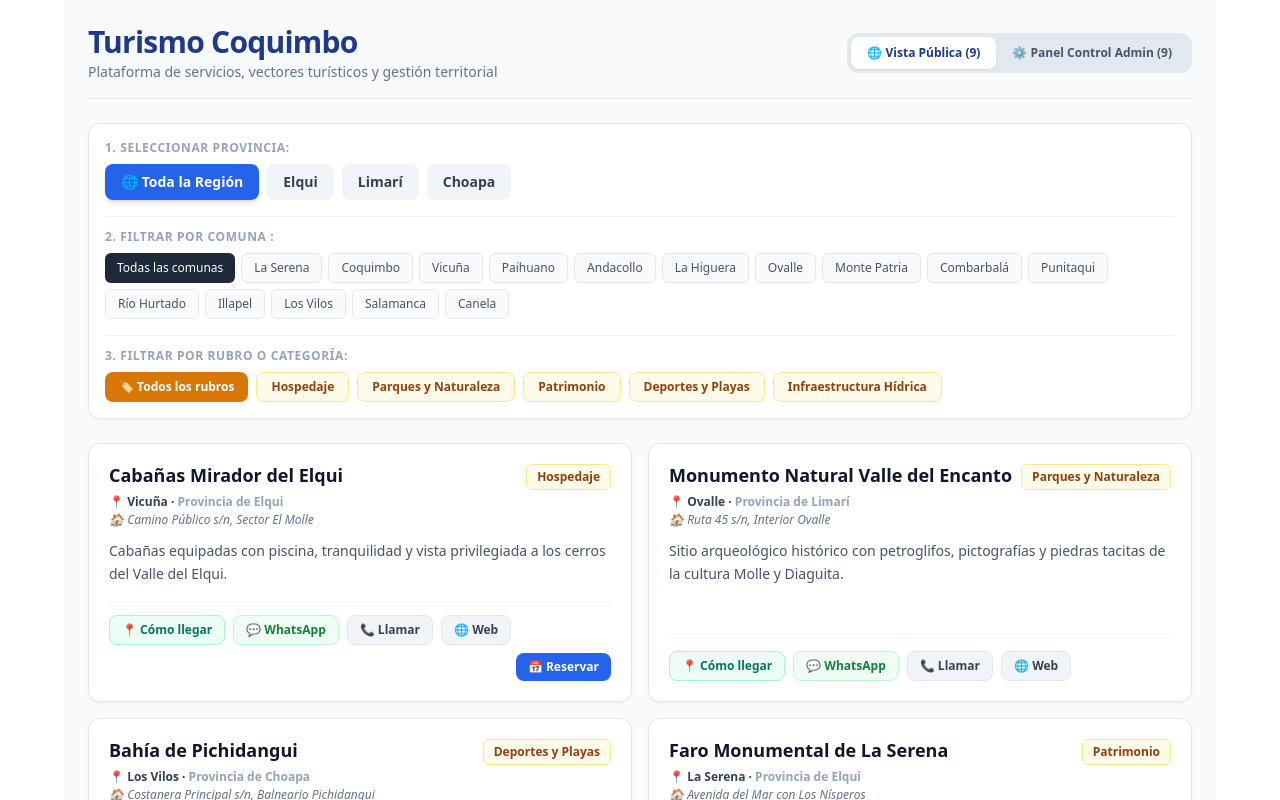
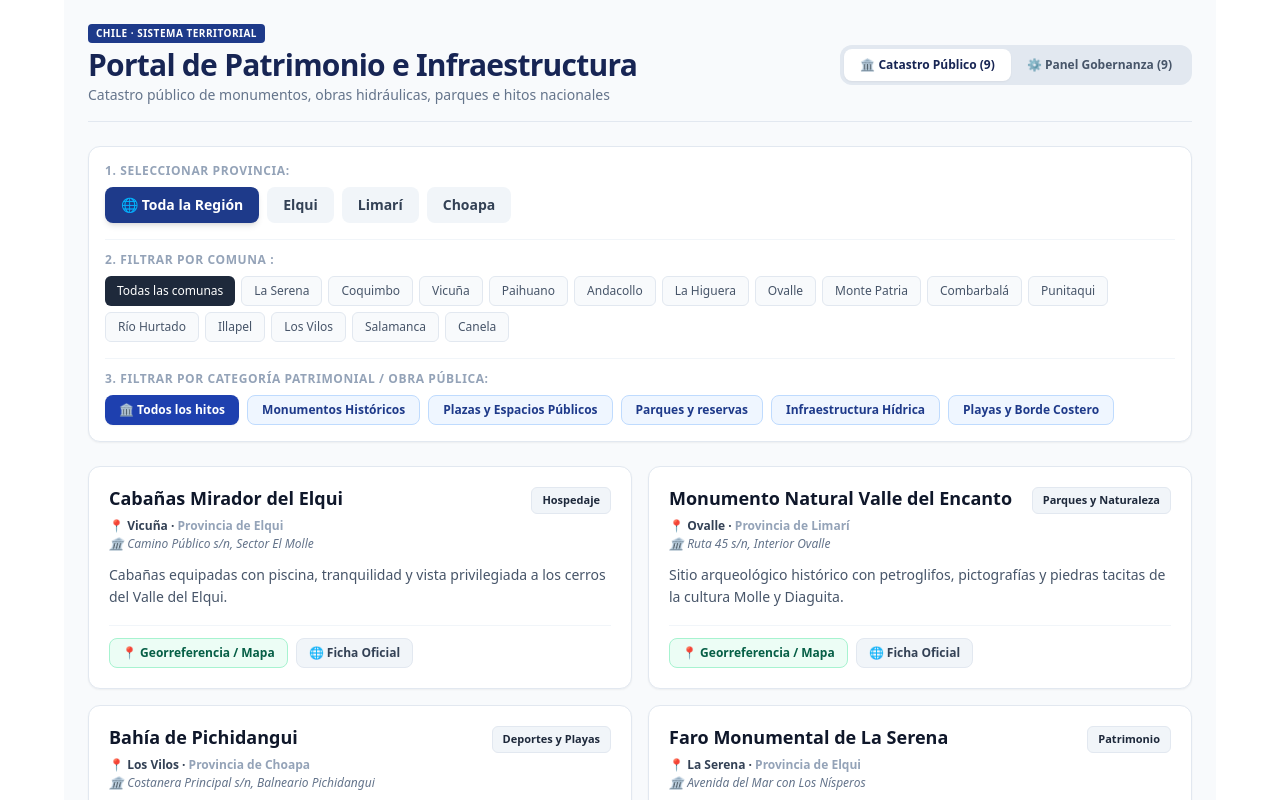
Before and after one commit to m16-10-73/turismo_coquimbo_app, a React (Vite) app: page / in a window 1280 px wide. Shown: the top 800 px of the page. Built offline with nearby package versions, Linux system fonts and the light colour scheme.

Commit message:
Refactor App component for heritage categorization

```diff
--- a/src/App.jsx
+++ b/src/App.jsx
@@ -7,13 +7,14 @@ const ESTRUCTURA_TERRITORIAL = {
   Choapa: ['Illapel', 'Los Vilos', 'Salamanca', 'Canela']
 };
 
-const CATEGORIAS_DISPONIBLES = [
+// Categorías oficiales enfocadas en patrimonio e infraestructura pública
+const CATEGORIAS_PATRIMONIALES = [
   'Todas',
-  'Hospedaje',
-  'Parques y Naturaleza',
-  'Patrimonio',
-  'Deportes y Playas',
-  'Infraestructura Hídrica'
+  'Monumentos Históricos',
+  'Plazas y Espacios Públicos',
+  'Parques y reservas',
+  'Infraestructura Hídrica',
+  'Playas y Borde Costero'
 ];
 
 export default function App() {
@@ -35,7 +36,7 @@ export default function App() {
     direccion: '',
     provincia: 'Elqui',
     comuna: 'La Serena',
-    categoria: 'Hospedaje',
+    categoria: 'Monumentos Históricos',
     descripcion: '',
     telefono: '',
     whatsapp: '',
@@ -72,7 +73,7 @@ export default function App() {
   };
 
   const eliminarPunto = (id) => {
-    if (confirm('¿Estás seguro de eliminar este registro?')) {
+    if (confirm('¿Estás seguro de eliminar este registro público?')) {
       setPuntos((prev) => prev.filter((item) => item.id !== id));
     }
   };
@@ -80,7 +81,7 @@ export default function App() {
   const handleGuardarNuevo = (e) => {
     e.preventDefault();
     if (!nuevoPunto.nombre || !nuevoPunto.descripcion) {
-      alert('Por favor completa al menos el nombre y la descripción.');
+      alert('Por favor completa al menos el nombre y la descripción del hito.');
       return;
     }
 
@@ -98,7 +99,7 @@ export default function App() {
       direccion: '',
       provincia: 'Elqui',
       comuna: 'La Serena',
-      categoria: 'Hospedaje',
+      categoria: 'Monumentos Históricos',
       descripcion: '',
       telefono: '',
       whatsapp: '',
@@ -110,10 +111,10 @@ export default function App() {
       aprobado: true
     });
 
-    alert('¡Prestador ingresado exitosamente!');
+    alert('¡Hito patrimonial registrado exitosamente!');
   };
 
-  // Filtrado vista pública (Provincia + Comuna + Categoria + Visto Bueno)
+  // Filtrado vista pública
   const puntosPublicos = puntos.filter((item) => {
     const esAprobado = item.aprobado === true;
     const coincideProvincia = provinciaSel === 'Todas' || item.provincia === provinciaSel;
@@ -128,12 +129,19 @@ export default function App() {
 
   return (
     <div className="max-w-6xl mx-auto p-4 md:p-6 font-sans bg-slate-50 min-h-screen">
-      {/* Encabezado */}
+      {/* Encabezado Institucional */}
       <header className="mb-6 border-b pb-4 border-slate-200 flex flex-col md:flex-row justify-between items-start md:items-center gap-4">
         <div>
-          <h1 className="text-3xl font-extrabold text-blue-900 tracking-tight">Turismo Coquimbo</h1>
+          <div className="flex items-center gap-2">
+            <span className="bg-blue-900 text-white text-[10px] font-bold px-2 py-0.5 rounded uppercase tracking-wider">
+              Chile · Sistema Territorial
+            </span>
+          </div>
+          <h1 className="text-3xl font-extrabold text-blue-950 tracking-tight mt-1">
+            Portal de Patrimonio e Infraestructura
+          </h1>
           <p className="text-slate-500 text-sm font-medium mt-0.5">
-            Plataforma de servicios, vectores turísticos y gestión territorial
+            Catastro público de monumentos, obras hidráulicas, parques e hitos nacionales
           </p>
         </div>
 
@@ -141,18 +149,18 @@ export default function App() {
           <button
             onClick={() => setVista('publico')}
             className={`px-4 py-2 rounded-lg transition-all ${
-              vista === 'publico' ? 'bg-white text-blue-900 shadow-sm' : 'text-slate-600 hover:text-slate-900'
+              vista === 'publico' ? 'bg-white text-blue-950 shadow-sm' : 'text-slate-600 hover:text-slate-900'
             }`}
           >
-            🌐 Vista Pública ({puntosPublicos.length})
+            🏛️ Catastro Público ({puntosPublicos.length})
           </button>
           <button
             onClick={() => setVista('admin')}
             className={`px-4 py-2 rounded-lg transition-all ${
-              vista === 'admin' ? 'bg-blue-900 text-white shadow-sm' : 'text-slate-600 hover:text-slate-900'
+              vista === 'admin' ? 'bg-blue-950 text-white shadow-sm' : 'text-slate-600 hover:text-slate-900'
             }`}
           >
-            ⚙️ Panel Control Admin ({puntos.length})
+            ⚙️ Panel Gobernanza ({puntos.length})
           </button>
         </div>
       </header>
@@ -160,9 +168,9 @@ export default function App() {
       {/* VISTA PÚBLICA */}
       {vista === 'publico' && (
         <main>
-          {/* Panel de Filtros Tripartito (Provincia > Comuna > Rubro) */}
+          {/* Filtros */}
           <section className="bg-white p-4 rounded-xl shadow-sm border border-slate-200 mb-6 space-y-4">
-            {/* Fila 1: Provincias */}
+            {/* 1. Provincia */}
             <div>
               <span className="text-xs font-bold uppercase tracking-wider text-slate-400 block mb-2">
                 1. Seleccionar Provincia:
@@ -174,7 +182,7 @@ export default function App() {
                     onClick={() => { setProvinciaSel(prov); setComunaSel('Todas'); }}
                     className={`px-4 py-2 rounded-lg text-sm font-semibold transition-all ${
                       provinciaSel === prov
-                        ? 'bg-blue-600 text-white shadow-md'
+                        ? 'bg-blue-900 text-white shadow-md'
                         : 'bg-slate-100 text-slate-700 hover:bg-slate-200'
                     }`}
                   >
@@ -184,7 +192,7 @@ export default function App() {
               </div>
             </div>
 
-            {/* Fila 2: Comunas Dinámicas */}
+            {/* 2. Comunas */}
             <div className="border-t pt-3 border-slate-100">
               <span className="text-xs font-bold uppercase tracking-wider text-slate-400 block mb-2">
                 2. Filtrar por Comuna {provinciaSel !== 'Todas' && `(${provinciaSel})`}:
@@ -216,30 +224,30 @@ export default function App() {
               </div>
             </div>
 
-            {/* Fila 3: Filtro por Rubro / Categoría */}
+            {/* 3. Categorías Patrimoniales */}
             <div className="border-t pt-3 border-slate-100">
               <span className="text-xs font-bold uppercase tracking-wider text-slate-400 block mb-2">
-                3. Filtrar por Rubro o Categoría:
+                3. Filtrar por Categoría Patrimonial / Obra Pública:
               </span>
               <div className="flex flex-wrap gap-2">
-                {CATEGORIAS_DISPONIBLES.map((cat) => (
+                {CATEGORIAS_PATRIMONIALES.map((cat) => (
                   <button
                     key={cat}
                     onClick={() => setCategoriaSel(cat)}
                     className={`px-3.5 py-1.5 rounded-lg text-xs font-semibold transition-all ${
                       categoriaSel === cat
-                        ? 'bg-amber-600 text-white shadow-sm'
-                        : 'bg-amber-50 text-amber-800 hover:bg-amber-100 border border-amber-200'
+                        ? 'bg-blue-800 text-white shadow-sm'
+                        : 'bg-blue-50 text-blue-900 hover:bg-blue-100 border border-blue-200'
                     }`}
                   >
-                    {cat === 'Todas' ? '🏷️ Todos los rubros' : cat}
+                    {cat === 'Todas' ? '🏛️ Todos los hitos' : cat}
                   </button>
                 ))}
               </div>
             </div>
           </section>
 
-          {/* Grid Tarjetas */}
+          {/* Grid de Hitos */}
           <div className="grid grid-cols-1 md:grid-cols-2 gap-4">
             {puntosPublicos.map((item) => {
               let mapUrl = '';
@@ -257,7 +265,7 @@ export default function App() {
                   <div>
                     <div className="flex justify-between items-start mb-1">
                       <h2 className="text-lg font-bold text-slate-900 leading-tight">{item.nombre}</h2>
-                      <span className="text-xs bg-amber-50 text-amber-800 font-semibold px-2.5 py-1 rounded-md border border-amber-200 shrink-0 ml-2">
+                      <span className="text-[11px] bg-slate-100 text-slate-800 font-bold px-2.5 py-1 rounded-md border border-slate-200 shrink-0 ml-2">
                         {item.categoria}
                       </span>
                     </div>
@@ -265,7 +273,7 @@ export default function App() {
                     <div className="text-xs font-medium text-slate-500 mb-3 space-y-0.5">
                       <p className="font-semibold text-slate-700">📍 {item.comuna} · <span className="text-slate-400">Provincia de {item.provincia}</span></p>
                       {item.direccion && (
-                        <p className="text-slate-500 italic">🏠 {item.direccion}</p>
+                        <p className="text-slate-500 italic">🏛️ {item.direccion}</p>
                       )}
                     </div>
 
@@ -273,27 +281,12 @@ export default function App() {
                   </div>
 
                   <div className="pt-3 border-t border-slate-100 flex flex-wrap gap-2 text-xs font-semibold">
-                    <a href={mapUrl} target="_blank" rel="noopener noreferrer" className="bg-emerald-50 text-emerald-700 px-3 py-1.5 rounded-lg border border-emerald-200 hover:bg-emerald-100">
-                      📍 Cómo llegar
+                    <a href={mapUrl} target="_blank" rel="noopener noreferrer" className="bg-emerald-50 text-emerald-800 px-3 py-1.5 rounded-lg border border-emerald-200 hover:bg-emerald-100">
+                      📍 Georreferencia / Mapa
                     </a>
-                    {item.whatsapp && (
-                      <a href={`https://wa.me/${item.whatsapp}`} target="_blank" rel="noopener noreferrer" className="bg-green-50 text-green-700 px-3 py-1.5 rounded-lg border border-green-200 hover:bg-green-100">
-                        💬 WhatsApp
-                      </a>
-                    )}
-                    {item.telefono && (
-                      <a href={`tel:${item.telefono}`} className="bg-slate-100 text-slate-700 px-3 py-1.5 rounded-lg border border-slate-200 hover:bg-slate-200">
-                        📞 Llamar
-                      </a>
-                    )}
                     {item.web && (
                       <a href={item.web} target="_blank" rel="noopener noreferrer" className="bg-slate-100 text-slate-700 px-3 py-1.5 rounded-lg border border-slate-200 hover:bg-slate-200">
-                        🌐 Web
-                      </a>
-                    )}
-                    {item.reservaUrl && (
-                      <a href={item.reservaUrl} target="_blank" rel="noopener noreferrer" className="bg-blue-600 text-white px-3 py-1.5 rounded-lg hover:bg-blue-700 ml-auto">
-                        📅 Reservar
+                        🌐 Ficha Oficial
                       </a>
                     )}
                   </div>
@@ -304,46 +297,46 @@ export default function App() {
         </main>
       )}
 
-      {/* VISTA PANEL DE ADMINISTRACIÓN */}
+      {/* PANEL ADMIN */}
       {vista === 'admin' && (
         <main className="space-y-8">
           <section className="bg-white p-6 rounded-xl shadow-sm border border-slate-200">
-            <h2 className="text-xl font-bold text-slate-900 mb-1">📝 Ingreso Manual de Prestador</h2>
+            <h2 className="text-xl font-bold text-slate-900 mb-1">📝 Ingreso de Hito Patrimonial / Obra Pública</h2>
             <p className="text-xs text-slate-500 mb-6">
-              Registra prestadores sin presencia digital o recolectados en terreno.
+              Catastra monumentos, iglesias, parques, plazas de armas y obras de infraestructura regional.
             </p>
 
             <form onSubmit={handleGuardarNuevo} className="grid grid-cols-1 md:grid-cols-3 gap-4 text-xs font-semibold text-slate-700">
               <div className="md:col-span-2">
-                <label className="block mb-1">Nombre del Prestador / Servicio *</label>
+                <label className="block mb-1">Nombre del Hito o Bien Público *</label>
                 <input
                   type="text"
                   required
-                  placeholder="Ej: Embalse Puclaro"
+                  placeholder="Ej: Plaza de Armas de La Serena"
                   value={nuevoPunto.nombre}
                   onChange={(e) => setNuevoPunto({ ...nuevoPunto, nombre: e.target.value })}
-                  className="w-full p-2.5 border rounded-lg bg-slate-50 border-slate-300 focus:bg-white focus:ring-2 focus:ring-blue-500 outline-none"
+                  className="w-full p-2.5 border rounded-lg bg-slate-50 border-slate-300 outline-none"
                 />
               </div>
 
               <div>
-                <label className="block mb-1">Rubro / Categoría *</label>
+                <label className="block mb-1">Categoría Patrimonial *</label>
                 <select
                   value={nuevoPunto.categoria}
                   onChange={(e) => setNuevoPunto({ ...nuevoPunto, categoria: e.target.value })}
                   className="w-full p-2.5 border rounded-lg bg-slate-50 border-slate-300 outline-none"
                 >
-                  {CATEGORIAS_DISPONIBLES.filter(c => c !== 'Todas').map((cat) => (
+                  {CATEGORIAS_PATRIMONIALES.filter(c => c !== 'Todas').map((cat) => (
                     <option key={cat} value={cat}>{cat}</option>
                   ))}
                 </select>
               </div>
 
               <div className="md:col-span-3">
-                <label className="block mb-1">Dirección / Calle y Número / Referencia Geográfica</label>
+                <label className="block mb-1">Ubicación / Dirección / Referencia Geográfica</label>
                 <input
                   type="text"
-                  placeholder="Ej: Ruta D-41 Km 50"
+                  placeholder="Ej: Calle Prat esquina Los Carrera"
                   value={nuevoPunto.direccion}
                   onChange={(e) => setNuevoPunto({ ...nuevoPunto, direccion: e.target.value })}
                   className="w-full p-2.5 border rounded-lg bg-slate-50 border-slate-300 outline-none"
@@ -381,55 +374,22 @@ export default function App() {
               </div>
 
               <div>
-                <label className="block mb-1">Teléfono Fijo / Móvil</label>
-                <input
-                  type="text"
-                  placeholder="+569..."
-                  value={nuevoPunto.telefono}
-                  onChange={(e) => setNuevoPunto({ ...nuevoPunto, telefono: e.target.value })}
-                  className="w-full p-2.5 border rounded-lg bg-slate-50 border-slate-300 outline-none"
-                />
-              </div>
-
-              <div>
-                <label className="block mb-1">WhatsApp (sin el signo +)</label>
-                <input
-                  type="text"
-                  placeholder="56912345678"
-                  value={nuevoPunto.whatsapp}
-                  onChange={(e) => setNuevoPunto({ ...nuevoPunto, whatsapp: e.target.value })}
-                  className="w-full p-2.5 border rounded-lg bg-slate-50 border-slate-300 outline-none"
-                />
-              </div>
-
-              <div>
-                <label className="block mb-1">Sitio Web (Opcional)</label>
+                <label className="block mb-1">Enlace a Ficha Oficial / Decreto (Opcional)</label>
                 <input
                   type="url"
-                  placeholder="https://..."
+                  placeholder="https://monumentos.gob.cl/..."
                   value={nuevoPunto.web}
                   onChange={(e) => setNuevoPunto({ ...nuevoPunto, web: e.target.value })}
                   className="w-full p-2.5 border rounded-lg bg-slate-50 border-slate-300 outline-none"
                 />
               </div>
 
-              <div>
-                <label className="block mb-1">Link de Reserva (Opcional)</label>
-                <input
-                  type="url"
-                  placeholder="https://..."
-                  value={nuevoPunto.reservaUrl}
-                  onChange={(e) => setNuevoPunto({ ...nuevoPunto, reservaUrl: e.target.value })}
-                  className="w-full p-2.5 border rounded-lg bg-slate-50 border-slate-300 outline-none"
-                />
-              </div>
-
               <div className="md:col-span-3">
-                <label className="block mb-1">Descripción del Servicio *</label>
+                <label className="block mb-1">Reseña Histórica / Valor Patrimonial *</label>
                 <textarea
                   rows="2"
                   required
-                  placeholder="Describe la oferta, productos o características principales del prestador..."
+                  placeholder="Describe la relevancia histórica, arquitectónica o técnica de la obra/monumento..."
                   value={nuevoPunto.descripcion}
                   onChange={(e) => setNuevoPunto({ ...nuevoPunto, descripcion: e.target.value })}
                   className="w-full p-2.5 border rounded-lg bg-slate-50 border-slate-300 outline-none"
@@ -444,32 +404,33 @@ export default function App() {
                     onChange={(e) => setNuevoPunto({ ...nuevoPunto, aprobado: e.target.checked })}
                     className="w-4 h-4 text-blue-600 rounded"
                   />
-                  <span>Otorga Visto Bueno inmediato (Publicar directamente)</span>
+                  <span>Visto Bueno Institucional (Publicar directamente)</span>
                 </label>
 
                 <button
                   type="submit"
-                  className="bg-blue-900 text-white px-6 py-2.5 rounded-lg font-bold hover:bg-blue-800 transition-colors shadow-sm"
+                  className="bg-blue-950 text-white px-6 py-2.5 rounded-lg font-bold hover:bg-blue-900 transition-colors shadow-sm"
                 >
-                  ➕ Registrar Prestador
+                  ➕ Registrar Hito Público
                 </button>
               </div>
             </form>
           </section>
 
+          {/* Tabla Gobernanza */}
           <section className="bg-white p-6 rounded-xl shadow-sm border border-slate-200 overflow-x-auto">
-            <h2 className="text-xl font-bold text-slate-900 mb-1">🛡️ Control de Gobernanza y Visto Bueno</h2>
+            <h2 className="text-xl font-bold text-slate-900 mb-1">🛡️ Control de Gobernanza Patrimonial</h2>
             <p className="text-xs text-slate-500 mb-4">
-              Administra la visibilidad pública de cada ficha registrada en el portal regional.
+              Validación y visto bueno oficial para la inclusión en el portal nacional.
             </p>
 
             <table className="w-full text-left text-xs border-collapse">
               <thead>
                 <tr className="border-b border-slate-200 bg-slate-50 text-slate-500 uppercase">
-                  <th className="p-3">Prestador / Dirección</th>
+                  <th className="p-3">Hito / Obra Pública</th>
                   <th className="p-3">Ubicación</th>
-                  <th className="p-3">Rubro</th>
-                  <th className="p-3">Estado Gobernanza</th>
+                  <th className="p-3">Categoría</th>
+                  <th className="p-3">Estado Visto Bueno</th>
                   <th className="p-3 text-right">Acciones</th>
                 </tr>
               </thead>
@@ -486,19 +447,15 @@ export default function App() {
                       <span className={`px-2.5 py-1 rounded-full font-bold text-[10px] ${
                         item.aprobado ? 'bg-emerald-100 text-emerald-800' : 'bg-amber-100 text-amber-800'
                       }`}>
-                        {item.aprobado ? '✓ Aprobado (Público)' : '⏳ Pendiente (Oculto)'}
+                        {item.aprobado ? '✓ Publicado' : '⏳ En Revisión'}
                       </span>
                     </td>
                     <td className="p-3 text-right space-x-2">
                       <button
                         onClick={() => toggleAprobado(item.id)}
-                        className={`px-3 py-1 rounded font-semibold transition-colors ${
-                          item.aprobado
-                            ? 'bg-slate-100 text-slate-700 hover:bg-slate-200'
-                            : 'bg-emerald-600 text-white hover:bg-emerald-700'
-                        }`}
+                        className="bg-slate-100 text-slate-700 px-3 py-1 rounded font-semibold hover:bg-slate-200"
                       >
-                        {item.aprolbado ? 'Revocar' : 'Dar Visto Bueno'}
+                        {item.aprobado ? 'Revocar' : 'Aprobar'}
                       </button>
                       <button
                         onClick={() => eliminarPunto(item.id)}
```
